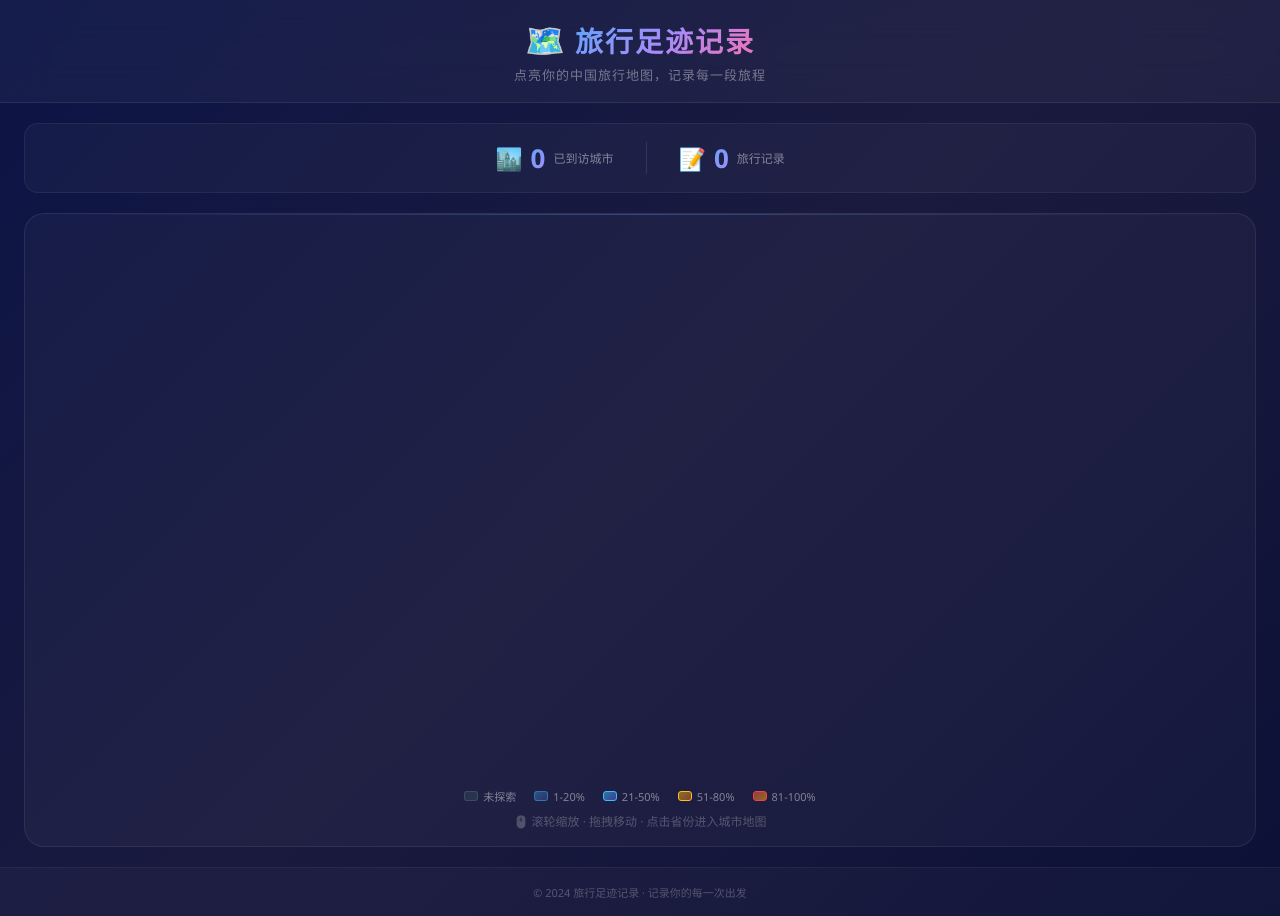
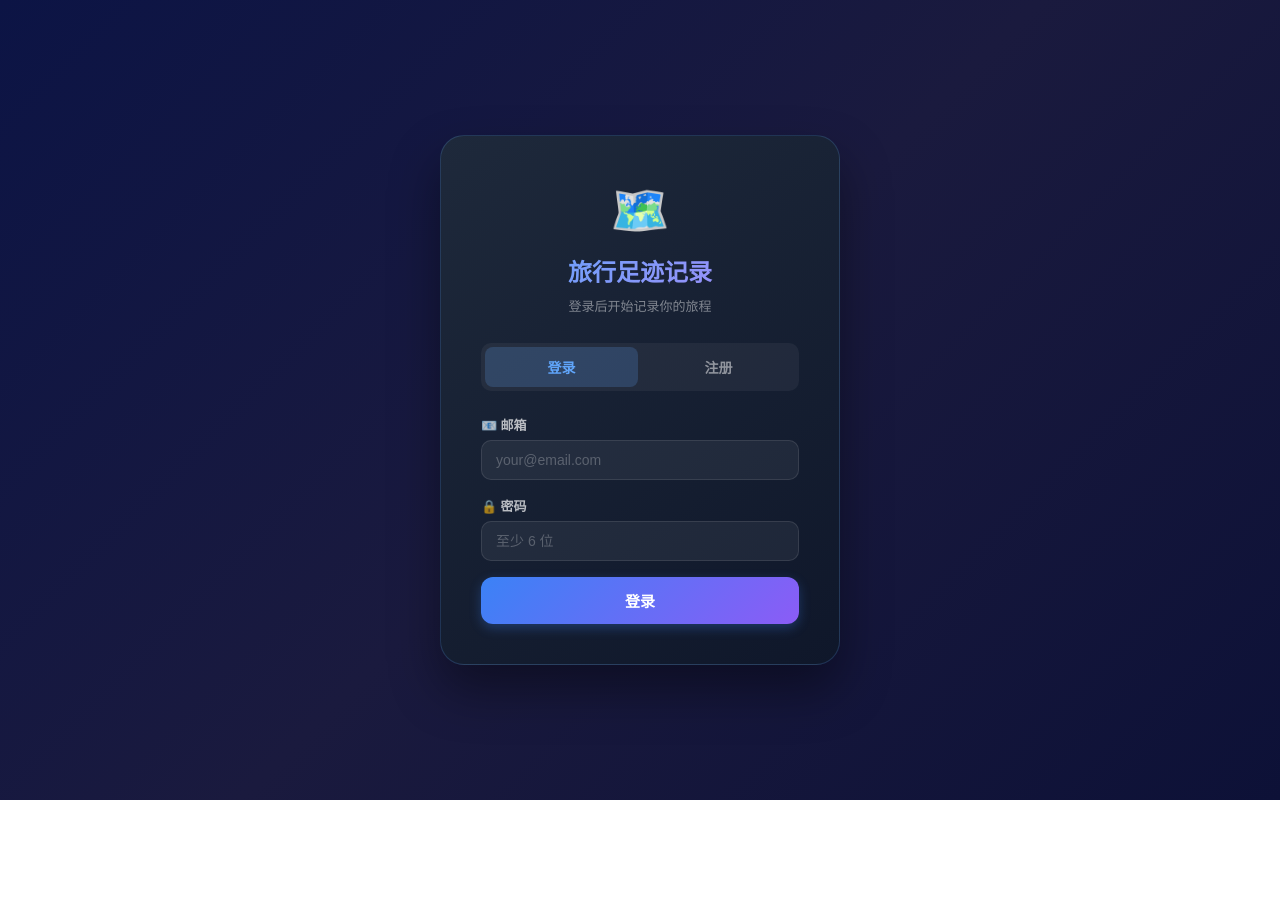
Before and after one commit to lk1034239216-source/MyTravelFootprints, a Vue app: page / in a window 1280 px wide. After the commit the page ends 800 px from the top, so only its background shows below. Built offline with nearby package versions, Linux system fonts and the light colour scheme; no server answers; the database is empty.

Commit message:
feat: 添加用户认证和多用户数据隔离

```diff
--- a/src/App.vue
+++ b/src/App.vue
@@ -1,11 +1,14 @@
 <script setup>
-import { ref, onMounted } from 'vue'
+import { ref, onMounted, watch } from 'vue'
 import ChinaMap from './components/ChinaMap.vue'
 import ProvinceDetail from './components/ProvinceDetail.vue'
 import StatsPanel from './components/StatsPanel.vue'
+import AuthPage from './components/AuthPage.vue'
+import { useAuth } from './composables/useAuth.js'
 import { useTravelData } from './composables/useTravelData.js'
 
-const { loadFromDB, isLoaded } = useTravelData()
+const { user, loading: authLoading, init: initAuth, signOut } = useAuth()
+const { loadFromDB, clearLocal, isLoaded } = useTravelData()
 
 const view = ref('china')
 const province = ref('')
@@ -13,15 +16,33 @@ const province = ref('')
 const enterProvince = (name) => { province.value = name; view.value = 'province' }
 const backToChina = () => { view.value = 'china'; province.value = '' }
 
-onMounted(() => { loadFromDB() })
+watch(user, (u) => {
+  if (u) loadFromDB(u.id)
+  else clearLocal()
+})
+
+onMounted(async () => {
+  await initAuth()
+  if (user.value) loadFromDB(user.value.id)
+})
 </script>
 
 <template>
-  <div class="app">
+  <div v-if="authLoading" class="boot-screen">
+    <div class="boot-spinner"></div>
+    <span>加载中...</span>
+  </div>
+
+  <AuthPage v-else-if="!user" />
+
+  <div v-else class="app">
     <header>
       <div class="header-inner">
         <div class="logo"><span>🗺️</span><h1>旅行足迹记录</h1></div>
-        <p class="tagline">点亮你的中国旅行地图，记录每一段旅程</p>
+        <div class="header-right">
+          <span class="user-email">{{ user.email }}</span>
+          <button class="logout-btn" @click="signOut">退出</button>
+        </div>
       </div>
     </header>
 
@@ -42,25 +63,33 @@ onMounted(() => { loadFromDB() })
 </template>
 
 <style scoped>
+.boot-screen { min-height: 100vh; display: flex; flex-direction: column; align-items: center; justify-content: center; gap: 12px; color: rgba(255,255,255,0.5); font-size: 14px; }
+.boot-spinner { width: 32px; height: 32px; border: 3px solid rgba(96,165,250,0.2); border-top-color: #60a5fa; border-radius: 50%; animation: spin 0.8s linear infinite; }
+@keyframes spin { to { transform: rotate(360deg); } }
+
 .app { min-height: 100vh; display: flex; flex-direction: column; }
-header { background: rgba(255,255,255,0.04); backdrop-filter: blur(20px); border-bottom: 1px solid rgba(255,255,255,0.08); padding: 18px 0; position: sticky; top: 0; z-index: 100; }
-.header-inner { max-width: 1400px; margin: 0 auto; padding: 0 24px; text-align: center; }
-.logo { display: flex; align-items: center; justify-content: center; gap: 10px; margin-bottom: 4px; }
-.logo span { font-size: 32px; }
-h1 { font-size: 28px; font-weight: 700; background: linear-gradient(135deg,#60a5fa,#a78bfa,#f472b6); -webkit-background-clip: text; -webkit-text-fill-color: transparent; background-clip: text; letter-spacing: 2px; margin: 0; }
-.tagline { font-size: 13px; color: rgba(255,255,255,0.4); margin: 0; letter-spacing: 1px; }
+header { background: rgba(255,255,255,0.04); backdrop-filter: blur(20px); border-bottom: 1px solid rgba(255,255,255,0.08); padding: 14px 0; position: sticky; top: 0; z-index: 100; }
+.header-inner { max-width: 1400px; margin: 0 auto; padding: 0 24px; display: flex; align-items: center; justify-content: space-between; }
+.logo { display: flex; align-items: center; gap: 10px; }
+.logo span { font-size: 28px; }
+h1 { font-size: 22px; font-weight: 700; background: linear-gradient(135deg,#60a5fa,#a78bfa,#f472b6); -webkit-background-clip: text; -webkit-text-fill-color: transparent; background-clip: text; letter-spacing: 2px; margin: 0; }
+.header-right { display: flex; align-items: center; gap: 12px; }
+.user-email { font-size: 12px; color: rgba(255,255,255,0.4); max-width: 160px; overflow: hidden; text-overflow: ellipsis; white-space: nowrap; }
+.logout-btn { padding: 6px 14px; background: rgba(255,255,255,0.08); border: 1px solid rgba(255,255,255,0.12); border-radius: 8px; color: rgba(255,255,255,0.7); font-size: 12px; cursor: pointer; transition: all 0.2s; }
+.logout-btn:hover { background: rgba(239,68,68,0.15); border-color: rgba(239,68,68,0.3); color: #f87171; }
+
 main { flex: 1; max-width: 1400px; width: 100%; margin: 0 auto; padding: 20px 24px; display: flex; flex-direction: column; gap: 20px; }
 .loading-banner { display: flex; align-items: center; justify-content: center; gap: 10px; padding: 12px; background: rgba(59,130,246,0.1); border: 1px solid rgba(59,130,246,0.2); border-radius: 10px; font-size: 13px; color: #60a5fa; }
 .loading-spinner { width: 16px; height: 16px; border: 2px solid rgba(96,165,250,0.3); border-top-color: #60a5fa; border-radius: 50%; animation: spin 0.8s linear infinite; }
-@keyframes spin { to { transform: rotate(360deg); } }
 footer { background: rgba(255,255,255,0.02); border-top: 1px solid rgba(255,255,255,0.05); padding: 16px; text-align: center; }
 footer p { font-size: 11px; color: rgba(255,255,255,0.25); margin: 0; }
 .fade-enter-active, .fade-leave-active { transition: opacity 0.25s, transform 0.25s; }
 .fade-enter-from { opacity: 0; transform: translateY(16px); }
 .fade-leave-to { opacity: 0; transform: translateY(-16px); }
 @media (max-width: 768px) {
-  h1 { font-size: 22px; }
-  .logo span { font-size: 26px; }
+  h1 { font-size: 18px; }
+  .logo span { font-size: 24px; }
+  .user-email { display: none; }
   main { padding: 14px 16px; }
 }
 </style>
--- /dev/null
+++ b/src/components/AuthPage.vue
@@ -0,0 +1,89 @@
+<script setup>
+import { ref } from 'vue'
+import { useAuth } from '../composables/useAuth.js'
+
+const { signIn, signUp } = useAuth()
+
+const mode = ref('login')
+const email = ref('')
+const password = ref('')
+const error = ref('')
+const loading = ref(false)
+const success = ref('')
+
+const handleSubmit = async () => {
+  error.value = ''
+  success.value = ''
+  loading.value = true
+  try {
+    if (mode.value === 'login') {
+      await signIn(email.value, password.value)
+    } else {
+      await signUp(email.value, password.value)
+      success.value = '注册成功！请查看邮箱确认链接（或直接登录）'
+      mode.value = 'login'
+    }
+  } catch (e) {
+    error.value = e.message || '操作失败'
+  } finally {
+    loading.value = false
+  }
+}
+</script>
+
+<template>
+  <div class="auth-page">
+    <div class="auth-card">
+      <div class="auth-header">
+        <span class="auth-icon">🗺️</span>
+        <h1>旅行足迹记录</h1>
+        <p>登录后开始记录你的旅程</p>
+      </div>
+
+      <div class="auth-tabs">
+        <button :class="{ active: mode === 'login' }" @click="mode = 'login'; error = ''; success = ''">登录</button>
+        <button :class="{ active: mode === 'register' }" @click="mode = 'register'; error = ''; success = ''">注册</button>
+      </div>
+
+      <form @submit.prevent="handleSubmit" class="auth-form">
+        <div class="field">
+          <label>📧 邮箱</label>
+          <input v-model="email" type="email" placeholder="your@email.com" required />
+        </div>
+        <div class="field">
+          <label>🔒 密码</label>
+          <input v-model="password" type="password" placeholder="至少 6 位" minlength="6" required />
+        </div>
+
+        <p v-if="error" class="err-msg">{{ error }}</p>
+        <p v-if="success" class="success-msg">{{ success }}</p>
+
+        <button type="submit" class="submit-btn" :disabled="loading">
+          {{ loading ? '处理中...' : (mode === 'login' ? '登录' : '注册') }}
+        </button>
+      </form>
+    </div>
+  </div>
+</template>
+
+<style scoped>
+.auth-page { min-height: 100vh; display: flex; align-items: center; justify-content: center; padding: 20px; }
+.auth-card { background: linear-gradient(145deg, #1e293b, #0f172a); border: 1px solid rgba(96,165,250,0.2); border-radius: 24px; padding: 40px; max-width: 400px; width: 100%; box-shadow: 0 25px 50px rgba(0,0,0,0.4); }
+.auth-header { text-align: center; margin-bottom: 28px; }
+.auth-icon { font-size: 48px; display: block; margin-bottom: 12px; }
+h1 { font-size: 24px; font-weight: 700; background: linear-gradient(135deg,#60a5fa,#a78bfa); -webkit-background-clip: text; -webkit-text-fill-color: transparent; background-clip: text; margin: 0 0 8px; }
+.auth-header p { font-size: 13px; color: rgba(255,255,255,0.45); margin: 0; }
+.auth-tabs { display: flex; gap: 4px; background: rgba(255,255,255,0.05); border-radius: 10px; padding: 4px; margin-bottom: 24px; }
+.auth-tabs button { flex: 1; padding: 10px; border: none; border-radius: 8px; background: transparent; color: rgba(255,255,255,0.5); font-size: 14px; font-weight: 600; cursor: pointer; transition: all 0.2s; }
+.auth-tabs button.active { background: rgba(96,165,250,0.2); color: #60a5fa; }
+.auth-form { display: flex; flex-direction: column; gap: 16px; }
+.field label { display: block; font-size: 13px; font-weight: 600; color: rgba(255,255,255,0.7); margin-bottom: 6px; }
+.field input { width: 100%; background: rgba(255,255,255,0.06); border: 1px solid rgba(255,255,255,0.1); border-radius: 10px; padding: 11px 14px; color: #e2e8f0; font-size: 14px; box-sizing: border-box; transition: border-color 0.2s; }
+.field input:focus { outline: none; border-color: rgba(96,165,250,0.5); }
+::placeholder { color: rgba(255,255,255,0.25); }
+.err-msg { font-size: 13px; color: #f87171; background: rgba(239,68,68,0.1); padding: 10px 14px; border-radius: 8px; margin: 0; }
+.success-msg { font-size: 13px; color: #4ade80; background: rgba(34,197,94,0.1); padding: 10px 14px; border-radius: 8px; margin: 0; }
+.submit-btn { padding: 13px; border: none; border-radius: 12px; background: linear-gradient(135deg,#3b82f6,#8b5cf6); color: #fff; font-size: 15px; font-weight: 600; cursor: pointer; transition: all 0.2s; box-shadow: 0 4px 12px rgba(59,130,246,0.3); }
+.submit-btn:hover { transform: translateY(-1px); box-shadow: 0 6px 16px rgba(59,130,246,0.4); }
+.submit-btn:disabled { opacity: 0.6; cursor: not-allowed; transform: none; }
+</style>
--- /dev/null
+++ b/src/composables/useAuth.js
@@ -0,0 +1,37 @@
+import { ref, onMounted } from 'vue'
+import { supabase } from '../lib/supabase.js'
+
+const user = ref(null)
+const loading = ref(true)
+
+export function useAuth() {
+  const init = async () => {
+    const { data: { session } } = await supabase.auth.getSession()
+    user.value = session?.user || null
+    loading.value = false
+
+    supabase.auth.onAuthStateChange((_event, session) => {
+      user.value = session?.user || null
+    })
+  }
+
+  const signUp = async (email, password) => {
+    const { data, error } = await supabase.auth.signUp({ email, password })
+    if (error) throw error
+    return data
+  }
+
+  const signIn = async (email, password) => {
+    const { data, error } = await supabase.auth.signInWithPassword({ email, password })
+    if (error) throw error
+    return data
+  }
+
+  const signOut = async () => {
+    const { error } = await supabase.auth.signOut()
+    if (error) throw error
+    user.value = null
+  }
+
+  return { user, loading, init, signUp, signIn, signOut }
+}
--- a/src/lib/supabase.js
+++ b/src/lib/supabase.js
@@ -4,7 +4,7 @@ const supabaseUrl = import.meta.env.VITE_SUPABASE_URL
 const supabaseKey = import.meta.env.VITE_SUPABASE_ANON_KEY
 
 if (!supabaseUrl || !supabaseKey) {
-  console.warn('[Supabase] 缺少环境变量，请在 .env 中配置 VITE_SUPABASE_URL 和 VITE_SUPABASE_ANON_KEY')
+  console.warn('[Supabase] 缺少环境变量')
 }
 
 export const supabase = createClient(supabaseUrl || '', supabaseKey || '')
```
Also changed, not shown: src/components/ProvinceDetail.vue (+11 -5 lines), src/composables/useTravelData.js (+22 -38 lines), 1 other file (tests, documents, lock files or other folders).
